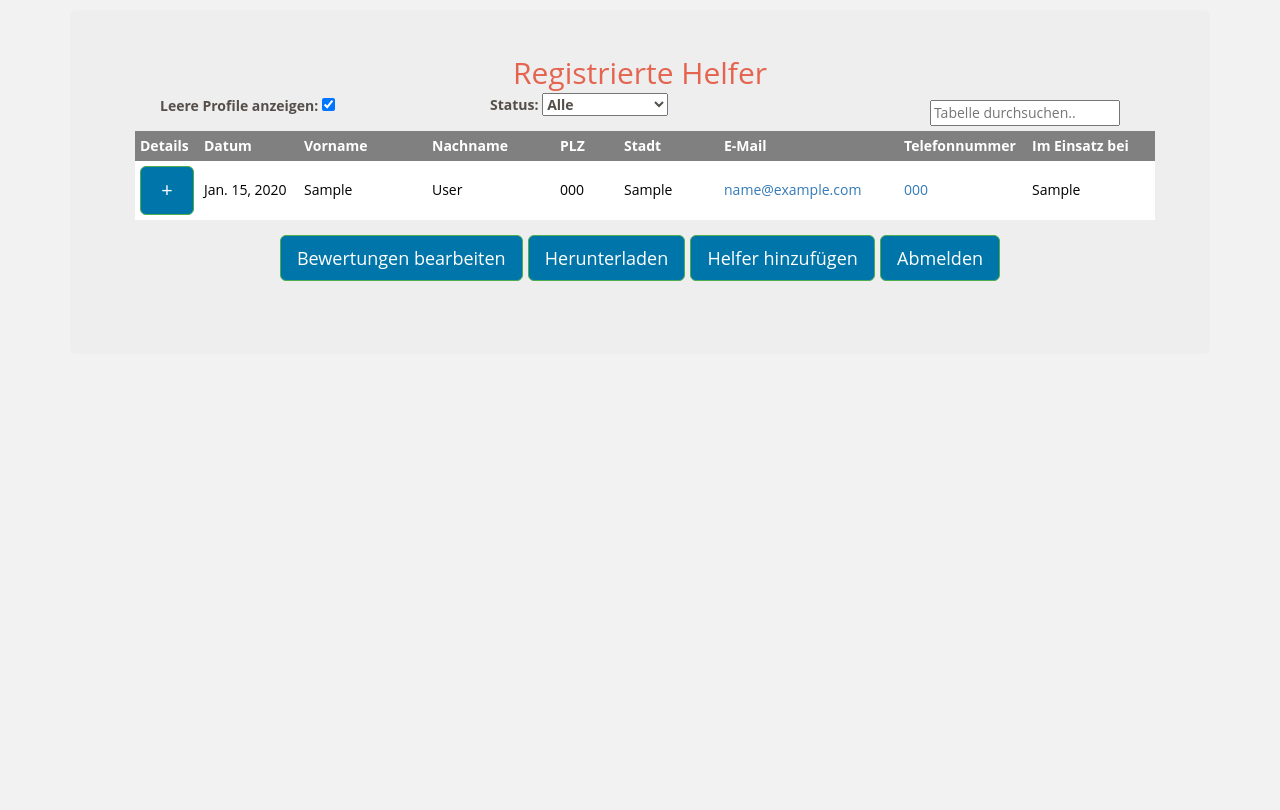
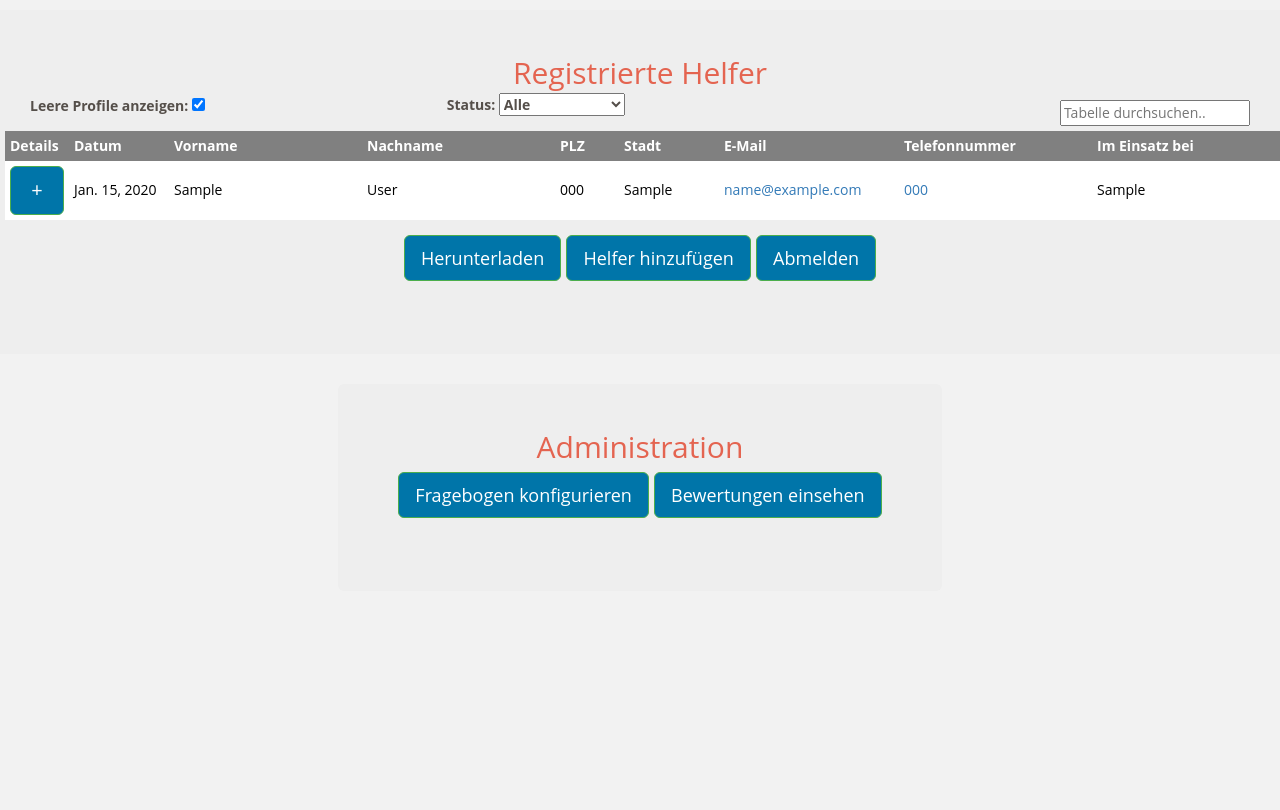
Before and after one commit to jonasrothfuss/genkon_app, a Django app: page /profile_list in a window 1280 px wide. Run offline with Django 3.2, Linux system fonts and the light colour scheme; a user stored in the database is signed in; tables that the repository leaves empty hold one stand-in row (values such as "Sample post"); parts of the project's set-up code (start-up, migrations or seed data) failed here and were passed over; some libraries are stand-ins or nearby versions.

Commit message:
Added links to administration

```diff
--- a/static/stylesheets/styles.css
+++ b/static/stylesheets/styles.css
@@ -47,6 +47,9 @@ body {
     margin-right: auto;
 }
 
+.container.profilelist{
+    display: table
+}
 
 h6 {
     font-size: 13px;
--- a/survey/templates/survey/profile_list.html
+++ b/survey/templates/survey/profile_list.html
@@ -3,7 +3,7 @@
 
 {% block body %}
 
-<div class="container">
+<div class="container.profilelist">
 
     <div class="jumbotron" style="width: 100%; max-width: none; min-width: 1000px">
         <div class="container" style="width: 100%">
@@ -67,13 +67,28 @@
         <div class="row">
             <div class="col-xs-12">
                 <p>
-                    <a class="btn btn-lg btn-success" href="{% url 'scores' %}" role="button">Bewertungen bearbeiten</a>
                     <a class="btn btn-lg btn-success" href="{% url 'profile_csv' %}" role="button">Herunterladen</a>
                     <a class="btn btn-lg btn-success" href="{% url 'profile_new' %}" role="button">Helfer hinzufügen</a>
                     <a class="btn btn-lg btn-success" href="{% url 'logout' %}" role="button">Abmelden</a>
                 </p>
             </div>
         </div>
+    </div>
+</div>
+<div class="container">
+    <div class="jumbotron" style="max-width: none; min-width: 0px">
+            <div class="row">
+            <h2 style="margin: 0 auto">Administration</h2>
+            </div>
+            <div class="row">
+            <div class="col-xs-12">
+                <p>
+                        <a class="btn btn-lg btn-success" href="http://ehrenamtsgenerator.generationenkontakt.de/admin/login/" role="button">Fragebogen konfigurieren</a>
+                <a class="btn btn-lg btn-success" href="{% url 'scores' %}" role="button">Bewertungen einsehen</a>
+                </p>
+            </div>
+            </div>
+
     </div>
 </div>
 
```
